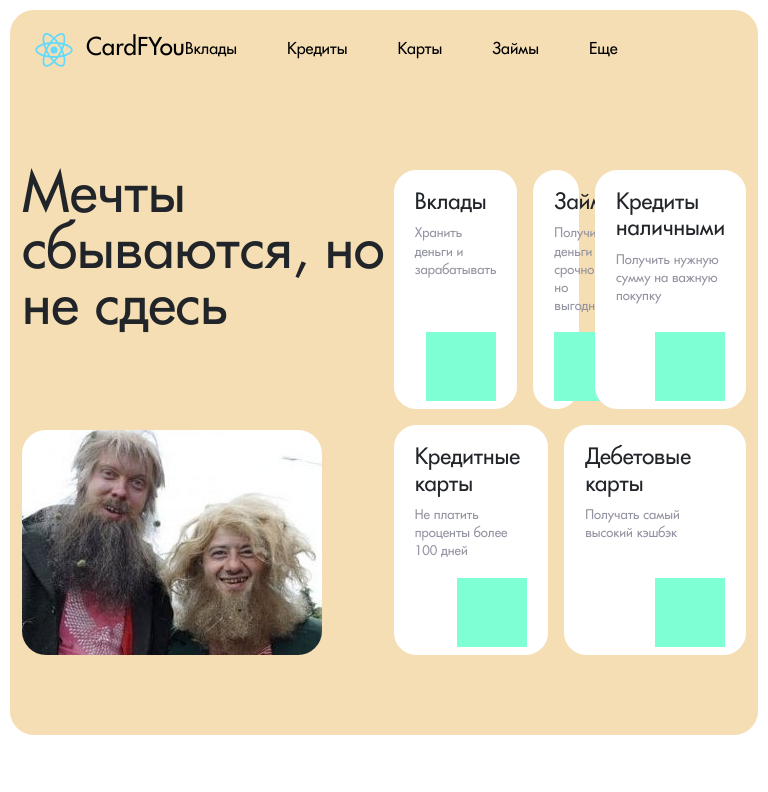
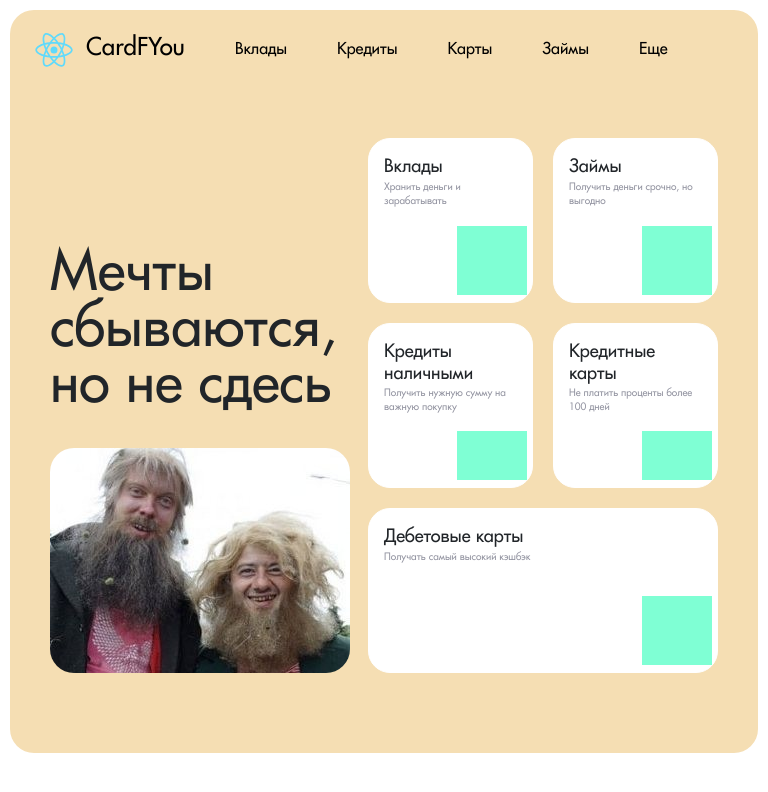
Before and after one commit to Artek000/cardfyou, a React (Create React App) app: page / in a window 768 px wide. Shown: the top 792 px of the page. Built offline with nearby package versions, Linux system fonts and the light colour scheme.

Commit message:
added mobile view optimization for header & big info panel

```diff
--- a/src/components/bigInfo.js
+++ b/src/components/bigInfo.js
@@ -7,7 +7,8 @@ function BigInfo() {
                 <div className="big-info_content container">
                     <div className="big-info_left">
                         <h2 className="title-block">
-                            Мечты сбываются, но не сдесь
+                            Мечты сбываются,
+                            <span>но не сдесь</span>
                         </h2>
                         <picture>
                             <source srcSet={'/img/big_info.jpg'}/>
--- a/src/css/App.css
+++ b/src/css/App.css
@@ -11,12 +11,6 @@ a{
 }
 a:hover{
     color: initial;
-}
-img{
-    border-radius: 24px;
-    max-width: 100%;
-    height: auto;
-    display: block;
 }
 
 @font-face {
@@ -51,6 +45,10 @@ img{
     font-weight: 300;
     display: flex;
     flex-direction: column;
+}
+.title-block span{
+    /*font-family: Antonym,"sans-serif";*/
+    font-weight: 200;
 }
 .big-info_content{
     display: flex;
@@ -116,6 +114,9 @@ img{
 }
 
 @media (min-width: 1280px) {
+    .burger {
+        display: none !important;
+    }
     .puzzle-item:nth-child(1), .puzzle-item:nth-child(2), .puzzle-item:nth-child(3) {
         width: 230px;
         height: 220px;
@@ -124,3 +125,50 @@ img{
         height: 220px;
     }
 }
+@media (max-width: 1279px){
+    .header_logo{
+        left: 24px;
+    }
+    .nav-panel {
+        padding-left: 50px;
+    }
+    .big-info_content{
+        max-width: 100%;
+        padding: 0 40px;
+    }
+}
+@media (min-width: 768px) and (max-width: 1279px) {
+    .title-block {
+        margin-bottom: 2rem;
+    }
+    .big-info_left {
+        justify-content: flex-end;
+    }
+    .big-info_panel {
+        padding-top: 3rem;
+    }
+    .big-info-puzzle {
+        margin-left: auto;
+        width: auto;
+        grid-gap: 1.25rem;
+        grid-template-columns: 10.3125rem 10.3125rem;
+        grid-auto-rows: 10.3125rem;
+        grid-template-areas: "item1 item2" "item3 item4" "item5 item5";
+    }
+    .puzzle-item {
+        padding-top: 1.125rem;
+        padding-left: .9375rem;
+        padding-right: .9375rem;
+    }
+    .puzzle-item h3 {
+        margin-bottom: .125rem;
+        font-size: 18px;
+    }
+    .puzzle-item p {
+        font-size: 10px;
+    }
+    .puzzle-item svg {
+        margin-right: -10px;
+        margin-bottom: 0;
+    }
+}
--- a/src/css/index.css
+++ b/src/css/index.css
@@ -13,6 +13,12 @@ body {
   -webkit-font-smoothing: antialiased;
   -moz-osx-font-smoothing: grayscale;
 }
+img{
+  border-radius: 24px;
+  max-width: 100%;
+  height: auto;
+  display: block;
+}
 
 code {
   font-family: source-code-pro, Menlo, Monaco, Consolas, 'Courier New',
```
